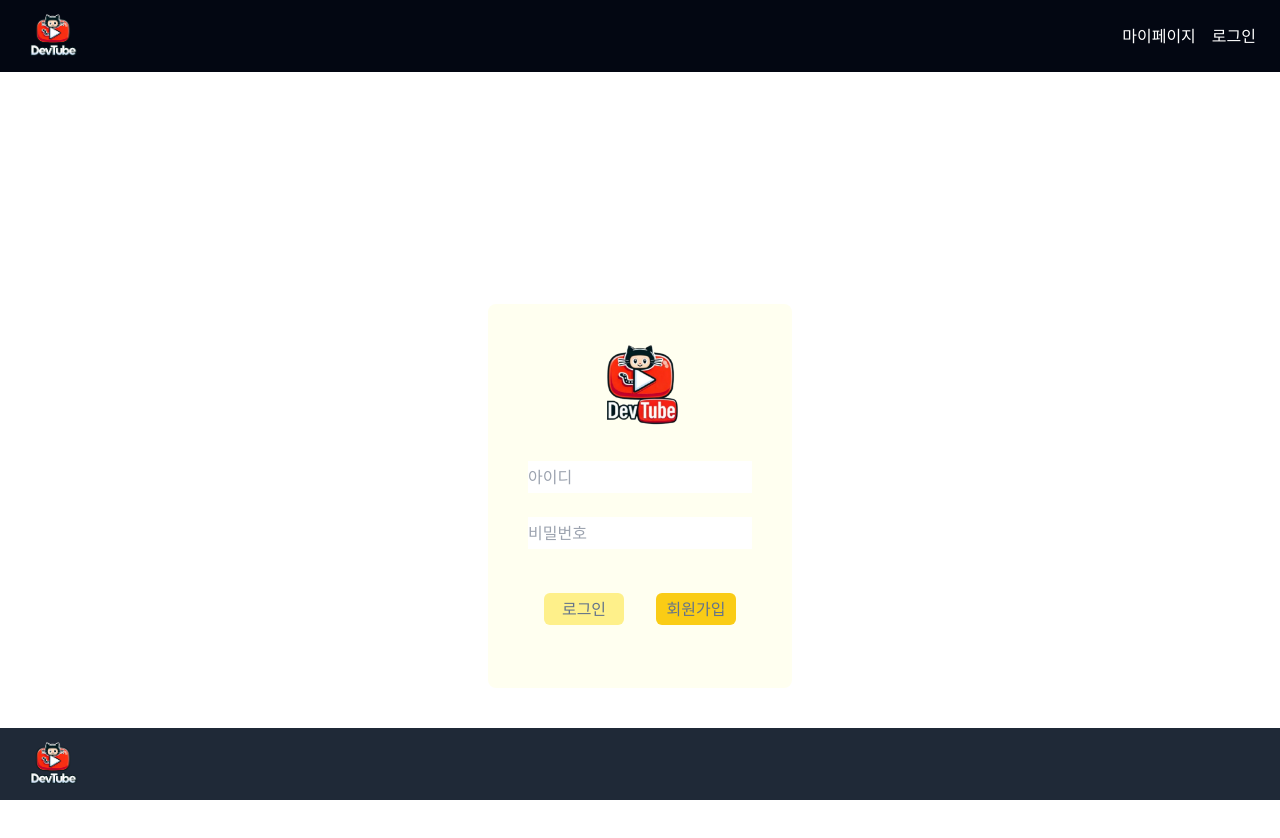
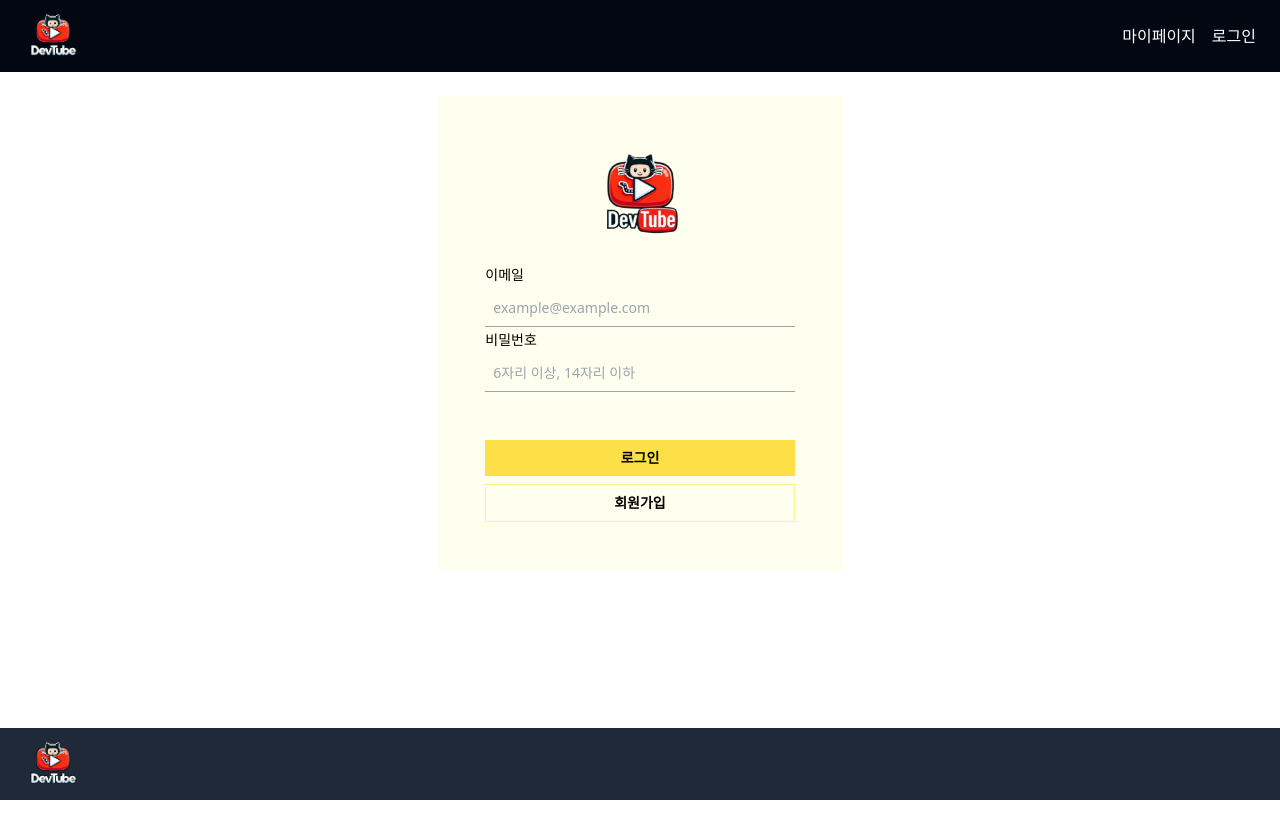
Before and after one commit to sangjun231/DevTube, a React (Vite) app: page /login in a window 1280 px wide. Shown: the top 838 px of the page. After the commit the page ends 800 px from the top, so only its background shows below. Built offline with nearby package versions, Linux system fonts and the light colour scheme; no server answers.

Commit message:
Design: 회원가입, 로그인 디자인 통일

```diff
--- a/src/lib/supabase/supabase.js
+++ b/src/lib/supabase/supabase.js
@@ -2,5 +2,4 @@ import { createClient } from '@supabase/supabase-js';
 
 const supabaseUrl = import.meta.env.VITE_SUPABASE_URL;
 const supabaseKey = import.meta.env.VITE_SUPABASE_API_KEY;
-
 export const supabase = createClient(supabaseUrl, supabaseKey);
--- a/src/pages/Login.jsx
+++ b/src/pages/Login.jsx
@@ -1,22 +1,31 @@
-import { useState } from 'react';
+import { useRef } from 'react';
 import logo from '../assets/Devtube_logo.png';
 import { useNavigate } from 'react-router-dom';
+import { userLogin } from '../lib/supabase/userApi';
 
 export default function Login() {
-  const [email, setEmail] = useState('');
-  const [password, setPassword] = useState('');
+  const emailRef = useRef('');
+  const passwordRef = useRef('');
   const navigate = useNavigate();
 
-  const handleLogInClick = async () => {
-    try {
-      const { data, error } = await supabase.auth.signInWithPassword({
-        email: email,
-        password: password
-      });
-      if (error) throw error;
-      localStorage.setItem('accessToken', data.session.access_token);
-    } catch (error) {
-      console.log('error');
+  const handleLogInClick = async (e) => {
+    e.preventDefault();
+    if (!emailRef.current.value || !passwordRef.current.value) {
+      alert('아이디와 비밀번호를 모두 입력하세요.');
+      return;
+    }
+
+    const { data, error } = await userLogin({ email: emailRef.current.value, password: passwordRef.current.value });
+    if (error) {
+      alert('로그인 실패. 유저 정보를 불러오지 못했습니다.');
+      return;
+    }
+    if (data && data.user) {
+      alert('로그인 성공!');
+      console.log(localStorage.getItem('accessToken'));
+      navigate('/');
+    } else {
+      alert('로그인 실패. 유저 정보를 불러오지 못했습니다.');
     }
   };
 
@@ -25,27 +34,37 @@ export default function Login() {
   };
 
   return (
-    <div className="flex h-screen items-center justify-center">
-      <div className="bg-bgDev flex h-96 w-1/4 flex-col items-center justify-center rounded-lg">
+    <div className="flex w-full flex-col items-center justify-center">
+      <div className="flex w-1/3 flex-col items-center justify-center gap-12 bg-bgDev p-12">
+        <div className="flex w-full flex-col items-center justify-center gap-5">
           <img className="w-24" src={logo} alt="로고" />
-        <div className="mt-4 flex flex-col items-center justify-center">
-          <input className="m-3 h-8 w-56" type="text" onChange={(e) => setEmail(e.target.value)} placeholder="아이디" />
+          <div className="w-full">
+            <label className="text-sm">
+              이메일
               <input
-            className="m-3 h-8 w-56"
+                className="mt-1 w-full border-b border-gray-400 bg-transparent p-2 outline-0"
+                ref={emailRef}
                 type="text"
-            onChange={(e) => setPassword(e.target.value)}
-            placeholder="비밀번호"
+                placeholder="example@example.com"
               />
-          <div className="m-4">
+              비밀번호
+              <input
+                className="mt-1 w-full border-b border-gray-400 bg-transparent p-2 outline-0"
+                ref={passwordRef}
+                type="password"
+                placeholder="6자리 이상, 14자리 이하"
+              />
+            </label>
+            <div className="mt-12 flex w-full flex-col items-center justify-center gap-2">
               <button
-              className="m-4 h-8 w-20 rounded-md border-0 bg-yellow-200 text-slate-500 hover:underline"
+                className="w-full bg-yellow-300 p-2 text-sm font-bold hover:bg-yellow-300"
                 type="button"
                 onClick={handleLogInClick}
               >
                 로그인
               </button>
               <button
-              className="m-4 h-8 w-20 rounded-md border-0 bg-yellow-400 text-slate-500 no-underline hover:underline"
+                className="w-full border border-yellow-200 p-2 text-center text-sm font-bold hover:bg-slate-50"
                 type="button"
                 onClick={handleSignUpClick}
               >
@@ -55,5 +74,6 @@ export default function Login() {
           </div>
         </div>
       </div>
+    </div>
   );
 }
```
Lines whose indentation alone changed are shown as unchanged.
